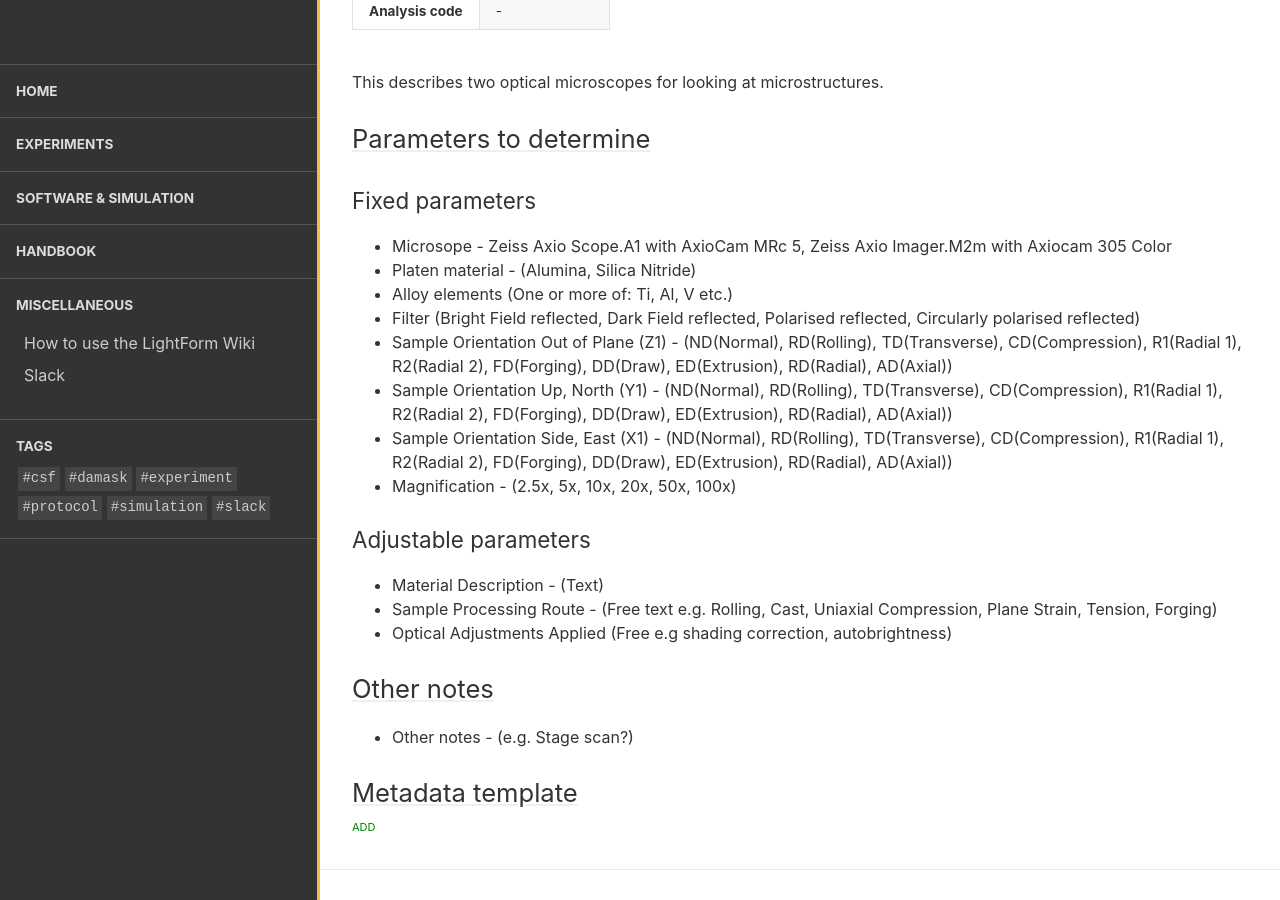
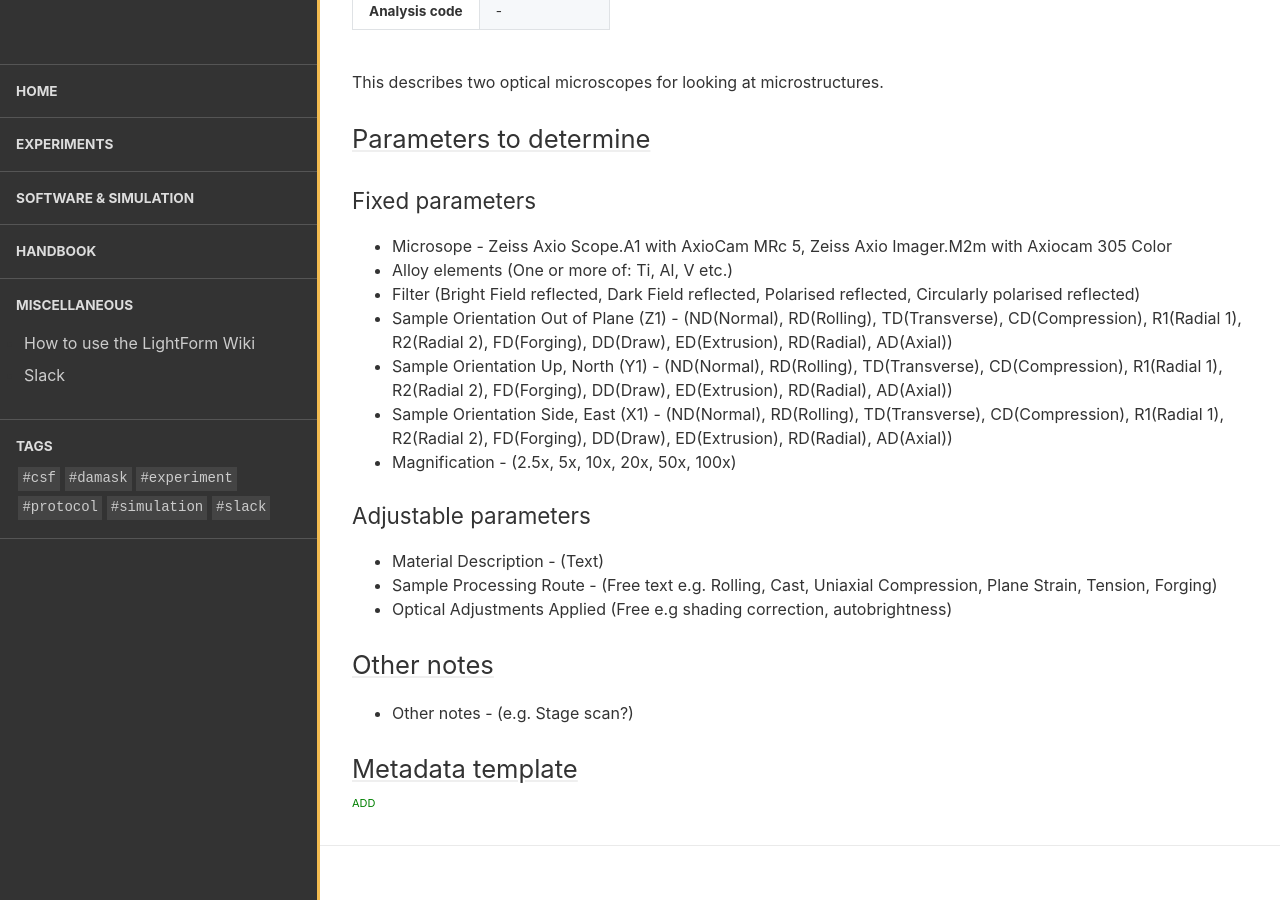
Before and after one commit to LightForm-group/wiki, a Jekyll site: the page built from collections/_experiments/2019-05-08-optical-microscopy.md, in a window 1280 px wide and 900 px high, scrolled down 559 px. Built offline with Jekyll 4.4.1, drawn with Linux system fonts in a browser that asks for light colours.

Commit message:
Updated Optical Microscope metadata

```diff
--- a/collections/_experiments/2019-05-08-optical-microscopy.md
+++ b/collections/_experiments/2019-05-08-optical-microscopy.md
@@ -10,7 +10,6 @@ This describes two optical microscopes for looking at microstructures.
 
 ### Fixed parameters
 - Microsope - Zeiss Axio Scope.A1 with AxioCam MRc 5, Zeiss Axio Imager.M2m with Axiocam 305 Color
-- Platen material - (Alumina, Silica Nitride)
 - Alloy elements (One or more of: Ti, Al, V etc.)
 - Filter (Bright Field reflected, Dark Field reflected, Polarised reflected, Circularly polarised reflected)
 - Sample Orientation Out of Plane (Z1) - (ND(Normal), RD(Rolling), TD(Transverse), CD(Compression), R1(Radial 1), R2(Radial 2), FD(Forging), DD(Draw), ED(Extrusion), RD(Radial), AD(Axial))
```
